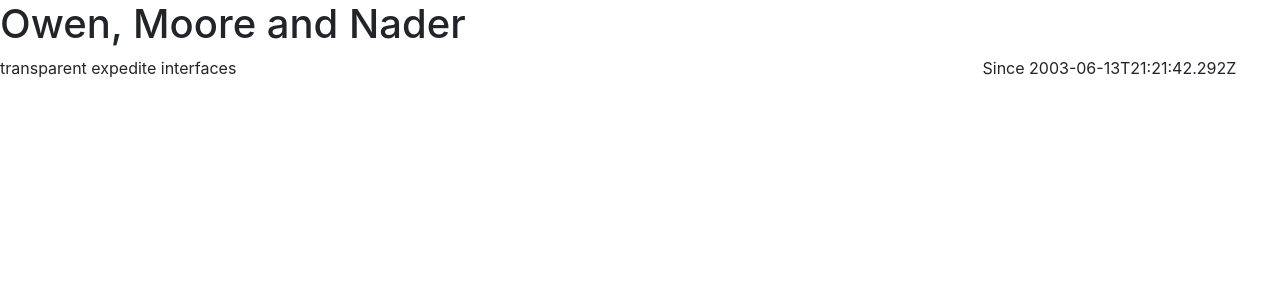
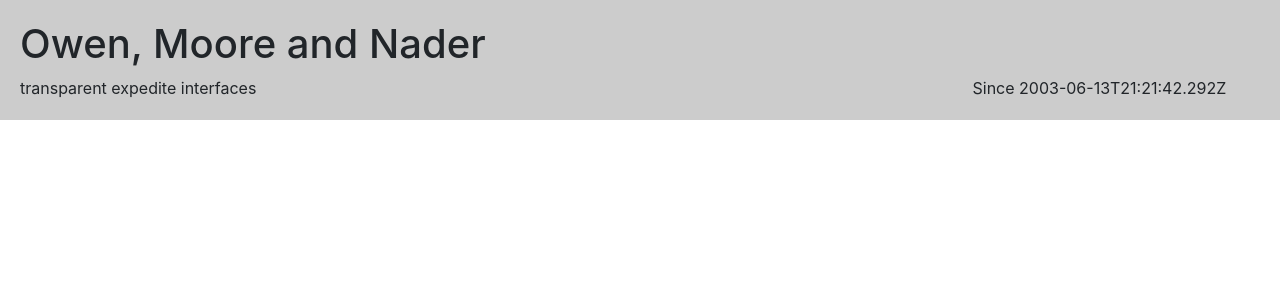
Before and after one commit to kaisersayeed/employeeRoaster, a React app: page / in a window 1280 px wide. Shown: the top 300 px of the page. Built offline with nearby package versions, Linux system fonts and the light colour scheme.

Commit message:
feature: add css skeleton.

```diff
--- a/src/index.js
+++ b/src/index.js
@@ -2,8 +2,8 @@ import React from "react";
 import { render } from "react-dom";
 import { Provider } from "react-redux";
 import { store } from "./store";
-
 import App from "./components/App";
+import './styles/app.scss';
 import "bootstrap/dist/css/bootstrap.min.css";
 
 render(
--- /dev/null
+++ b/src/styles/_base.scss
@@ -0,0 +1,4 @@
+body {
+    background-color: #e9ecef;
+    font-family: $font-family;
+}
--- /dev/null
+++ b/src/styles/_settings.scss
@@ -0,0 +1 @@
+$font-family: 'Open Sans', 'Helvetica', 'Arial', 'sans-serif';
--- /dev/null
+++ b/src/styles/app.scss
@@ -0,0 +1,3 @@
+@import '_settings.scss';
+@import '_base.scss';
+@import './components/_header.scss';
--- /dev/null
+++ b/src/styles/components/_header.scss
@@ -0,0 +1,8 @@
+h1 {
+    color: black;
+}
+
+.header {
+    padding: 20px;
+    background-color: #ccc;
+}
```
